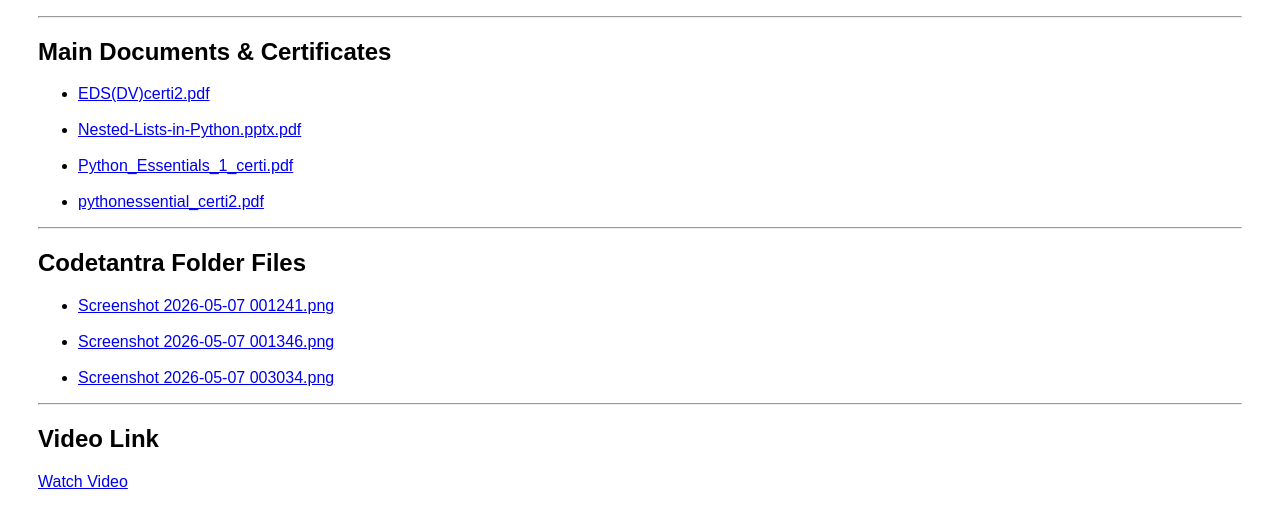
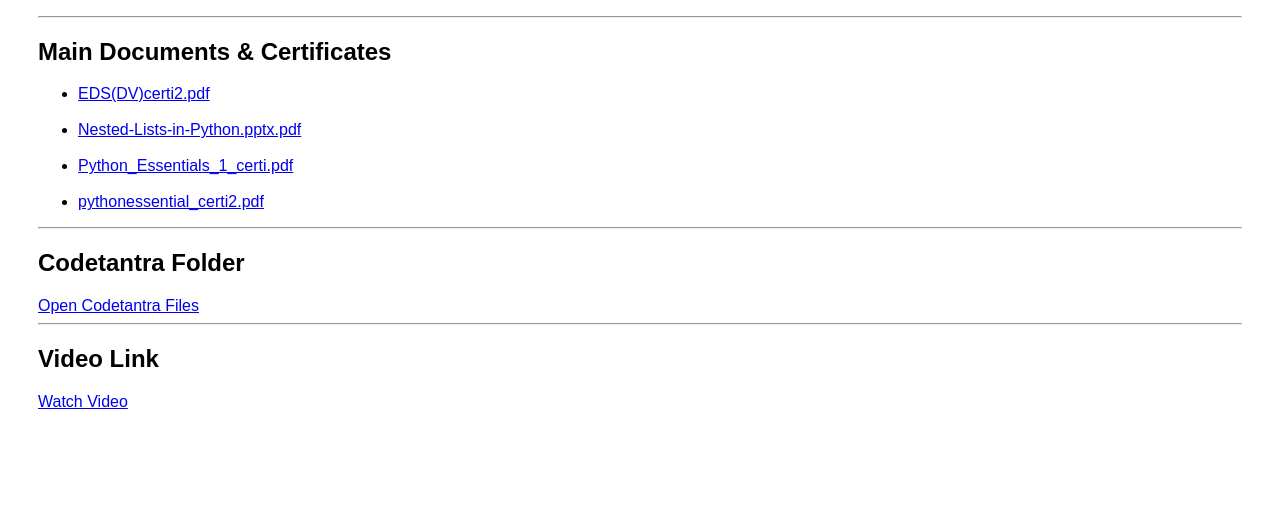
Before and after one commit to maheshtalmale435-create/EDSassignment, a plain HTML site: page index.html in a window 1280 px wide. Shown: the part 143-668 px from the top of the page. Drawn offline with Linux system fonts and the light colour scheme.

Commit message:
Update index.html

```diff
--- a/index.html
+++ b/index.html
@@ -50,33 +50,11 @@
 
     <hr>
 
-    <h2>Codetantra Folder Files</h2>
+    <h2>Codetantra Folder</h2>
 
-    <ul>
-
-        <li>
-            <a href="codetantra/Screenshot 2026-05-07 001241.png" target="_blank">
-                Screenshot 2026-05-07 001241.png
-            </a>
-        </li>
-
-        <br>
-
-        <li>
-            <a href="codetantra/Screenshot 2026-05-07 001346.png" target="_blank">
-                Screenshot 2026-05-07 001346.png
-            </a>
-        </li>
-
-        <br>
-
-        <li>
-            <a href="codetantra/Screenshot 2026-05-07 003034.png" target="_blank">
-                Screenshot 2026-05-07 003034.png
-            </a>
-        </li>
-
-    </ul>
+    <a href="codetantra/index.html" target="_blank">
+        Open Codetantra Files
+    </a>
 
     <hr>
 
```
